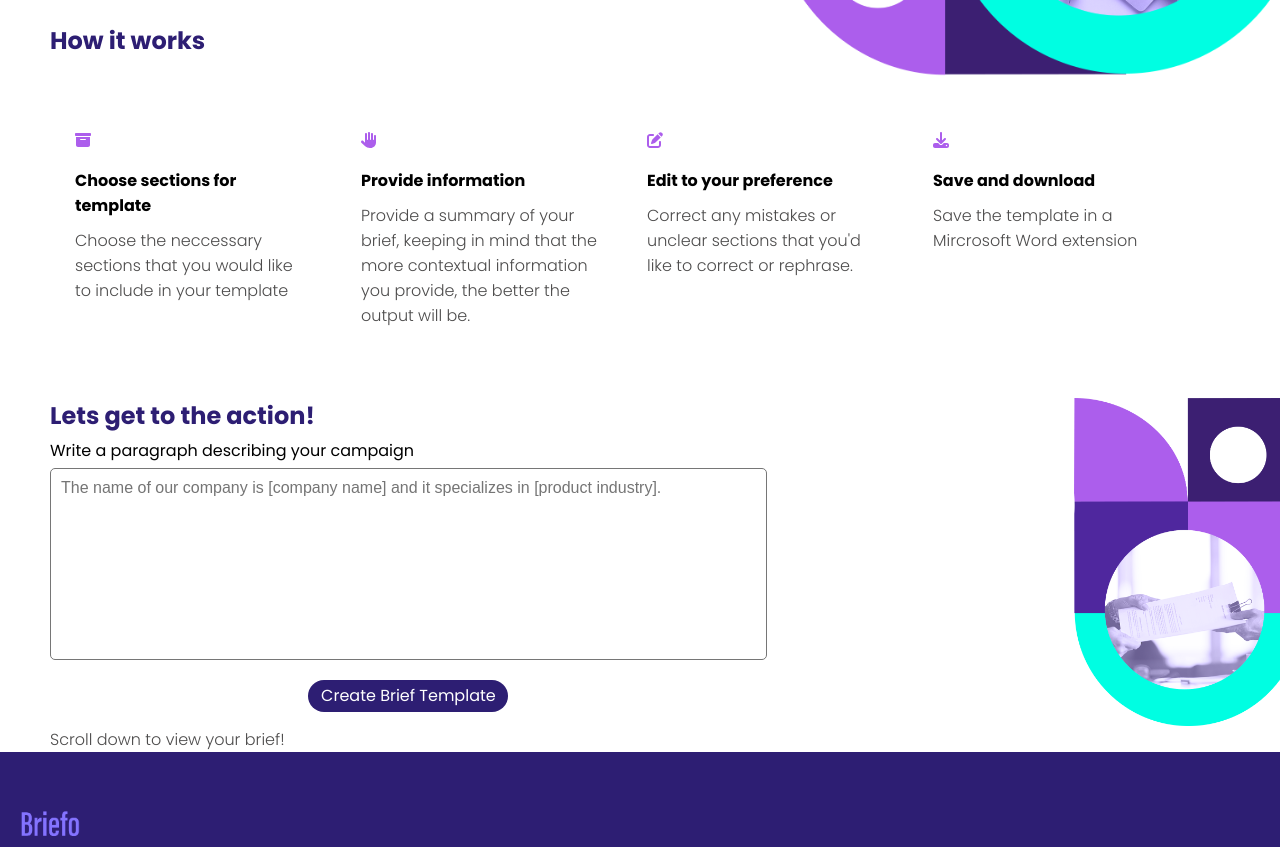
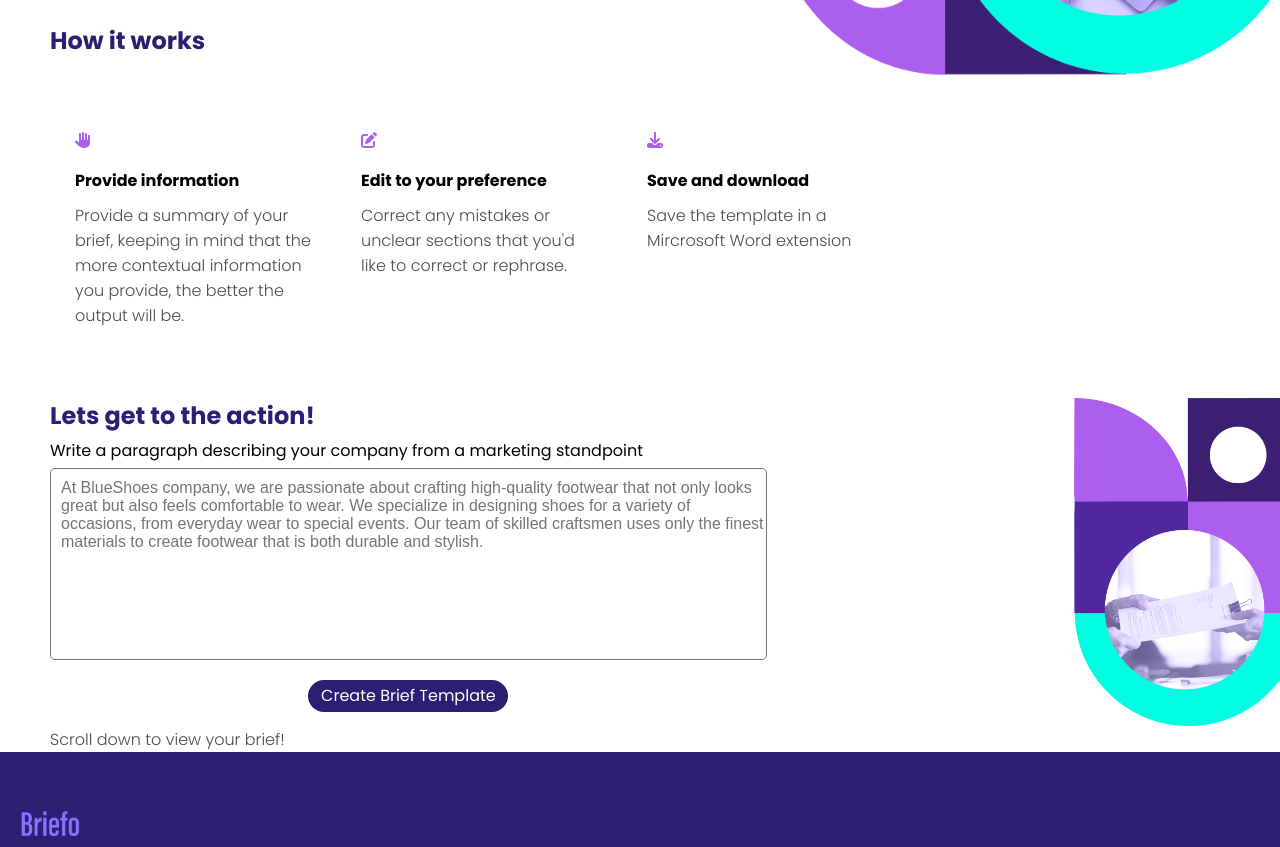
Before and after one commit to gaelzarco/ai-creative-assistant, a React (Create React App) app in the folder creative-assistant-app/: page / in a window 1280 px wide. Shown: the part 600-1447 px from the top of the page. Built offline with nearby package versions, Linux system fonts and the light colour scheme.

Commit message:
add text correction in placeholder and how it works description.

```diff
--- a/creative-assistant-app/package.json
+++ b/creative-assistant-app/package.json
@@ -15,7 +15,7 @@
     "react": "^18.2.0",
     "react-dom": "^18.2.0",
     "react-router-dom": "^6.8.2",
-    "react-scripts": "5.0.1",
+    "react-scripts": "^5.0.1",
     "web-vitals": "^2.1.4"
   },
   "scripts": {
--- a/creative-assistant-app/src/components/BriefForm/BriefForm.js
+++ b/creative-assistant-app/src/components/BriefForm/BriefForm.js
@@ -42,14 +42,14 @@ const BriefForm = () => {
   return (
     <>
       <form className='form-container' onSubmit={handleSubmit}>
-        <label htmlFor="briefContext">Write a paragraph describing your campaign</label>
+        <label htmlFor="briefContext">Write a paragraph describing your company from a marketing standpoint</label>
         <textarea
           name="briefContext"
           id="briefContext"
           cols="30"
           rows="10"
           onChange={(e)=> setFormInput({ text: e.target.value }) }
-          placeholder="The name of our company is [company name] and it specializes in [product industry]."
+          placeholder="At BlueShoes company, we are passionate about crafting high-quality footwear that not only looks great but also feels comfortable to wear. We specialize in designing shoes for a variety of occasions, from everyday wear to special events. Our team of skilled craftsmen uses only the finest materials to create footwear that is both durable and stylish."
         />
           <Button align={{alignSelf: 'center'}} type='submit'>
             Create Brief Template
--- a/creative-assistant-app/src/components/Main/Main.js
+++ b/creative-assistant-app/src/components/Main/Main.js
@@ -41,11 +41,6 @@ const saveData = () =>{
           <SecondaryTittle text='How it works'/>
           <div className="instructions-container">
             <div className="instruction-card">
-              <FontAwesomeIcon icon={faArchive} style={{color: '#ac5eec'}} />
-                <h3>Choose sections for template</h3>
-                <p>Choose the neccessary sections that you would like to include in your template</p>
-              </div>
-            <div className="instruction-card">
                 <FontAwesomeIcon icon={faHandPaper} style={{color: '#ac5eec'}} />
                 <h3>Provide information</h3>
                 <p>Provide a summary of your brief, keeping in mind that the more contextual information you provide, the better the output will be.</p>
```
Also changed, not shown: 1 other file (tests, documents, lock files or other folders).
